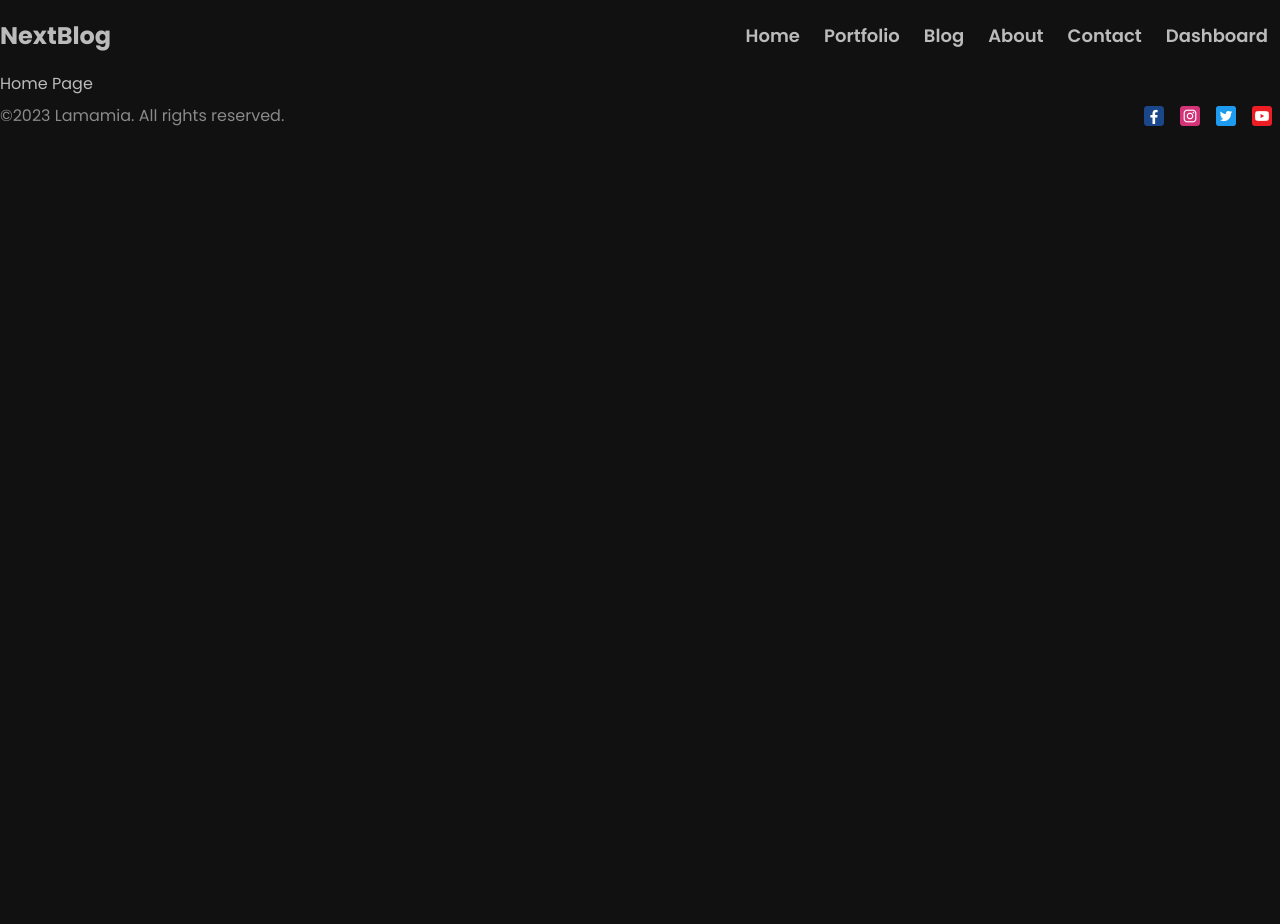
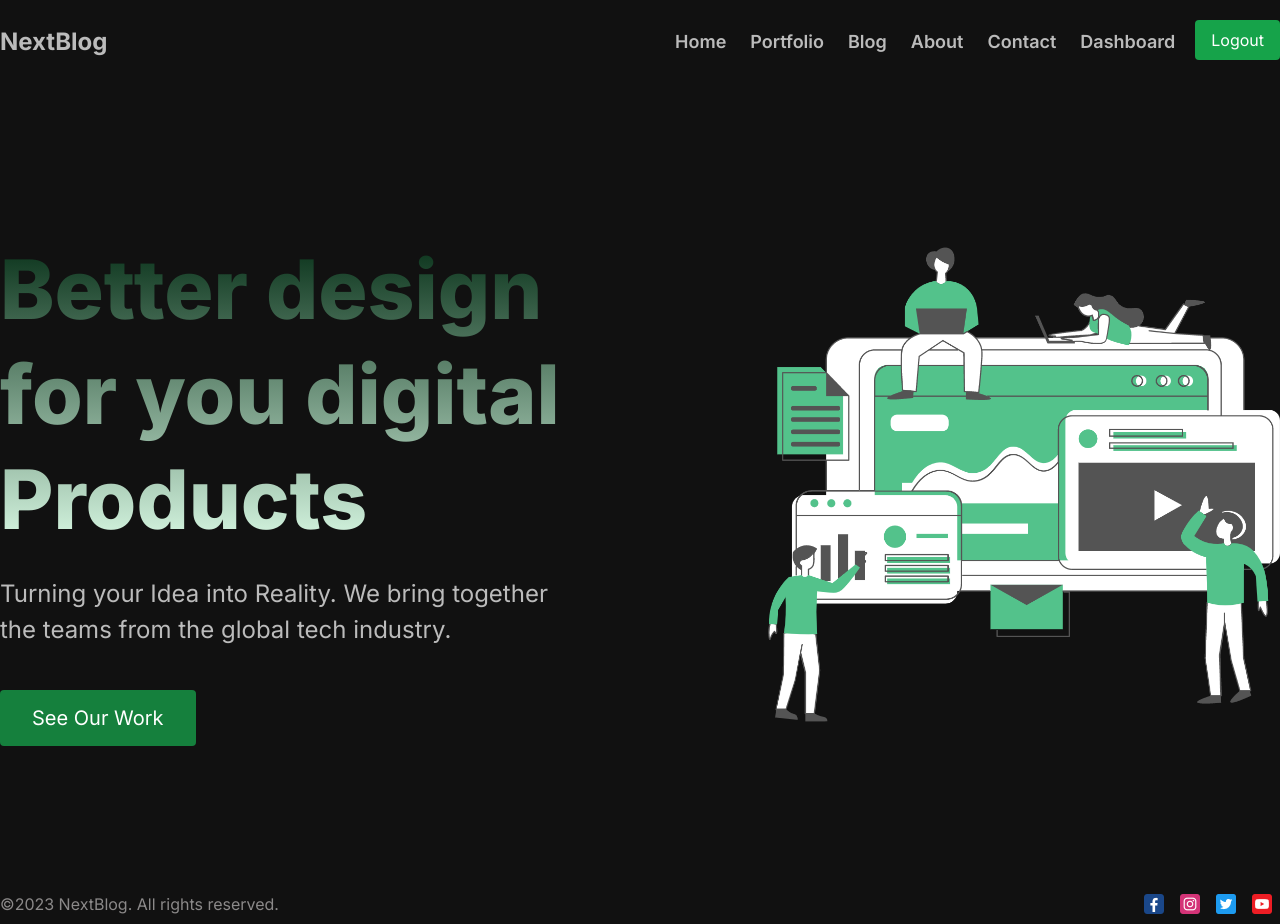
Before and after one commit to jakareya76/nextblog, a Next.js app: page / in a window 1280 px wide. Before the commit the page ends 800 px from the top, so only its background shows below. Built offline with nearby package versions, Linux system fonts and the light colour scheme.

Commit message:
design home page

```diff
--- a/src/app/layout.jsx
+++ b/src/app/layout.jsx
@@ -1,4 +1,4 @@
-import { Poppins } from "next/font/google";
+import { Inter } from "next/font/google";
 
 import "@/styles/globals.css";
 
@@ -10,20 +10,17 @@ export const metadata = {
   description: "Generated by create next app",
 };
 
-const poppins = Poppins({
-  subsets: ["latin-ext"],
-  weight: ["400", "500", "600", "700"],
+const inter = Inter({
+  subsets: ["latin"],
 });
 
 export default function RootLayout({ children }) {
   return (
     <html lang="en">
-      <body className={`bg-[#111] text-[#bbb] ${poppins.className}`}>
-        <main className="container mx-auto">
-          <Navbar />
-          {children}
-          <Footer />
-        </main>
+      <body className={`bg-[#111] text-[#bbb] ${inter.className}`}>
+        <Navbar />
+        <main className="container mx-auto">{children}</main>
+        <Footer />
       </body>
     </html>
   );
--- a/src/app/page.jsx
+++ b/src/app/page.jsx
@@ -1,3 +1,32 @@
+import Image from "next/image";
+import Link from "next/link";
+
+import Hero from "public/hero.png";
+
 export default function HomePage() {
-  return <div className="">Home Page</div>;
+  return (
+    <section className="py-28 h-screen flex items-center justify-center">
+      <div className="flex flex-col-reverse items-center justify-center md:flex-row">
+        <div className="w-full md:w-1/2">
+          <h2 className="text-[82px] max-w-xl font-extrabold leading-[105px] text-transparent bg-gradient-to-t bg-clip-text from-green-100 to-green-950">
+            Better design <br /> for you digital Products
+          </h2>
+          <p className="max-w-xl text-[24px] py-6 mb-8">
+            Turning your Idea into Reality. We bring together the teams from the
+            global tech industry.
+          </p>
+
+          <Link
+            href="/portfolio"
+            className="px-8 py-4 bg-green-700 text-white text-xl rounded duration-200 hover:bg-green-800"
+          >
+            See Our Work
+          </Link>
+        </div>
+        <div className="w-full flex items-center justify-end md:w-1/2">
+          <Image src={Hero} alt="hero img" className="w-[80%]" />
+        </div>
+      </div>
+    </section>
+  );
 }
--- a/src/components/Footer.jsx
+++ b/src/components/Footer.jsx
@@ -2,9 +2,9 @@ import Image from "next/image";
 
 const Footer = () => {
   return (
-    <footer className="flex items-center justify-between py-2">
+    <footer className="container mx-auto flex items-center justify-between py-2">
       <span className="text-[#8b8989]">
-        ©2023 Lamamia. All rights reserved.
+        ©2023 NextBlog. All rights reserved.
       </span>
       <div className="flex">
         <Image
--- a/src/components/Navbar.jsx
+++ b/src/components/Navbar.jsx
@@ -5,11 +5,12 @@ import { links } from "@/constants";
 
 const Navbar = () => {
   return (
+    <header className="container mx-auto">
       <nav className="flex items-center justify-between py-5">
         <Link href="/" className="text-2xl font-bold">
           NextBlog
         </Link>
-      <div>
+        <div className="flex items-center">
           {links.map((link) => {
             return (
               <Link
@@ -21,8 +22,16 @@ const Navbar = () => {
               </Link>
             );
           })}
+
+          <button
+            className="bg-green-600 text-white px-4 py-2 rounded ml-2 mb-1"
+            onClick={() => console.log("Logout")}
+          >
+            Logout
+          </button>
         </div>
       </nav>
+    </header>
   );
 };
 export default Navbar;
```
Lines whose indentation alone changed are shown as unchanged.
